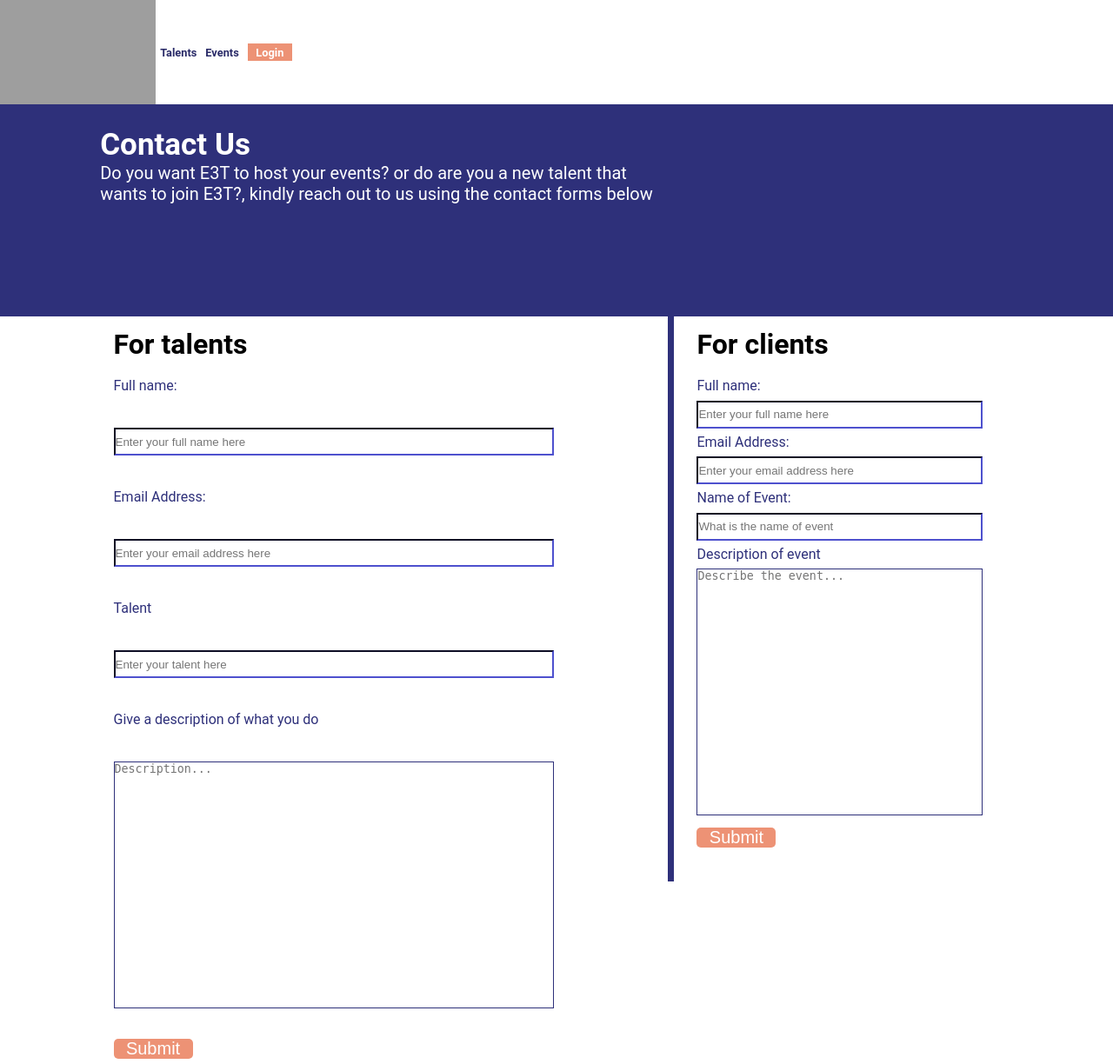
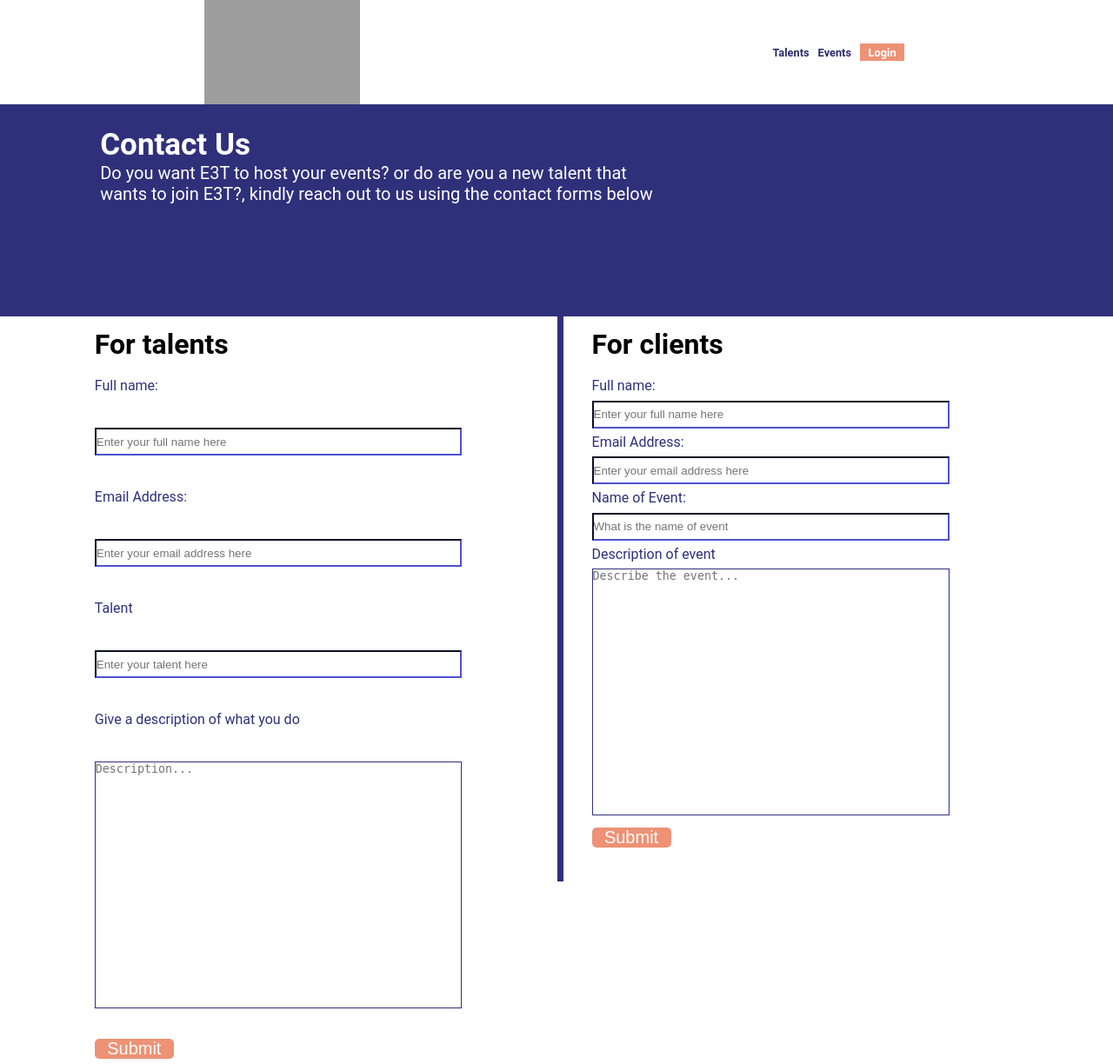
Before and after one commit to BohdanZakusylo/E3T, a PHP site: page /contact-us.php in a window 1280 px wide. Shown: the whole page at 87% size. Run offline with PHP 8.4, Linux system fonts and the light colour scheme; grey boxes are pictures that could not be loaded.

Commit message:
Fixed the problem on contact-us page with the grid on body

```diff
--- a/app/public/contact-us.php
+++ b/app/public/contact-us.php
@@ -3,7 +3,7 @@ $cssFile = "contact-us";
 $pageTitle = "contact-us";
 include ("components/header.php");
 ?>
-
+<div id="body">
     <div id="header_2">
         <h1 class="header_2_text">Contact Us</h1>
         <p class="header_text">Do you want E3T to host your events? or do are you a new talent that
@@ -41,7 +41,7 @@ include ("components/header.php");
             </p>
         </div>
     </form>
-
+</div>
 <?php
 include "components/footer.php";
 ?>
--- a/app/public/css/contact-us.css
+++ b/app/public/css/contact-us.css
@@ -4,7 +4,7 @@
 	box-sizing: border-box;
 }
 
-body{
+#body{
 	display: grid;
     grid-template-columns: repeat(12, 1fr);
     font-family: Roboto, sans-serif;
```
Lines whose indentation alone changed are shown as unchanged.
